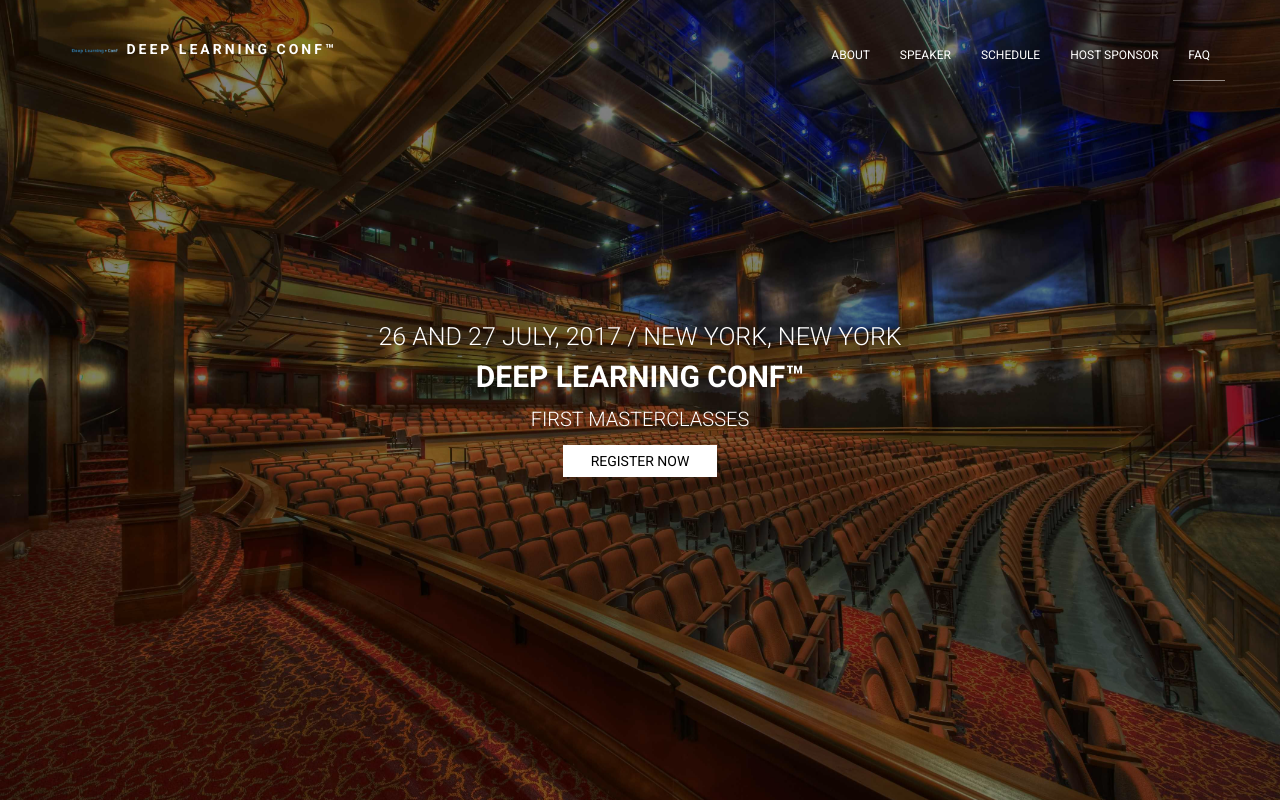
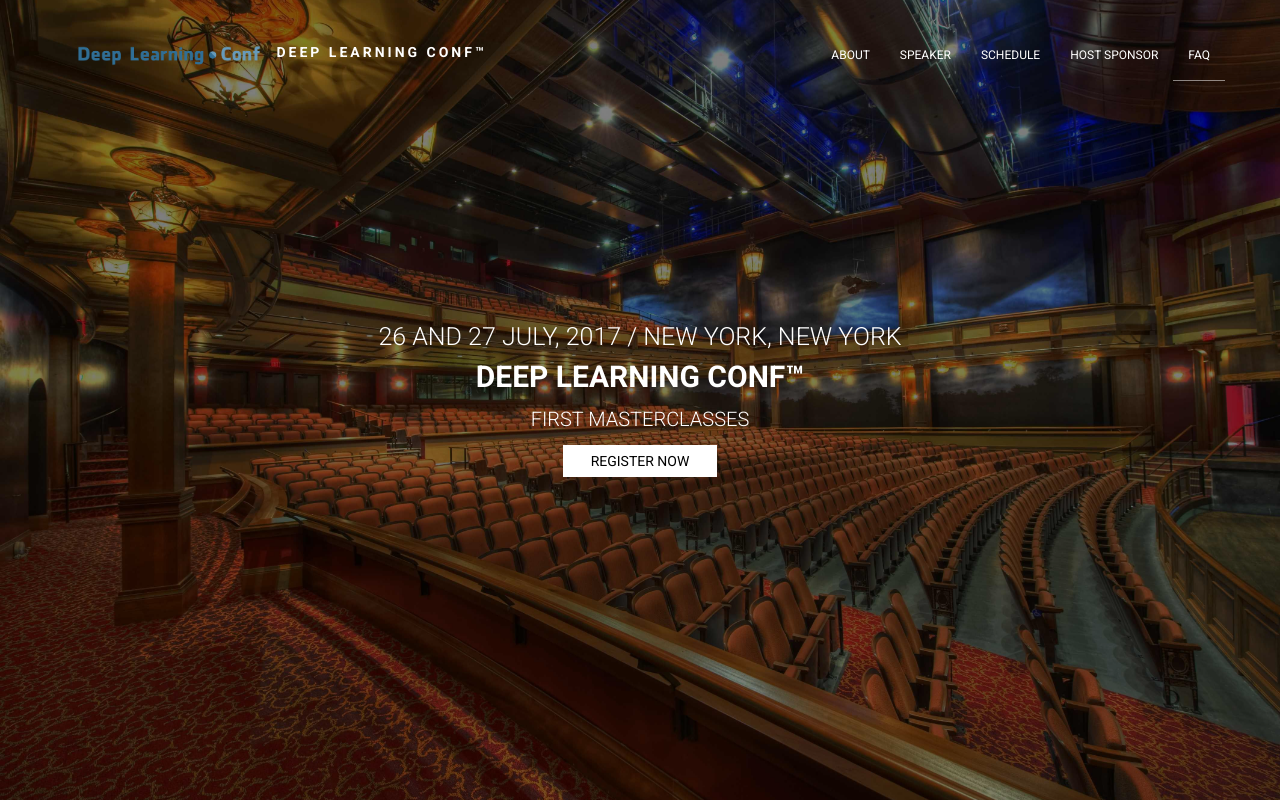
Before and after one commit to EnterpriseDeepLearning/www.info.deeplearningconf.com, a website: page index.html in a window 1280 px wide. Shown: the top 802 px of the page. Drawn offline with nearby package versions, Linux system fonts and the light colour scheme; files that its build step writes are made by us from their sources; files whose address does not match are found by name.

Commit message:
Update index.html

```diff
--- a/index.html
+++ b/index.html
@@ -22,7 +22,7 @@
                     <a class="logo" href="index.html">
 
                         <!-- logo image  -->
-                        <img src="assets/images/DeepLearningConf.png" width="50" alt="Logo">
+                        <img src="assets/images/DeepLearningConf.png" width="200" alt="Logo">
 
                         Deep Learning Conf™
                     </a>
```
